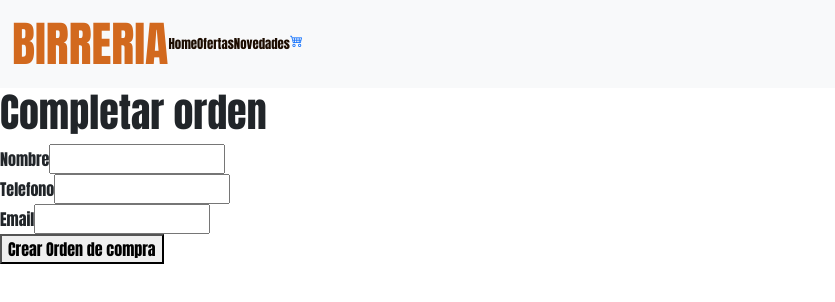
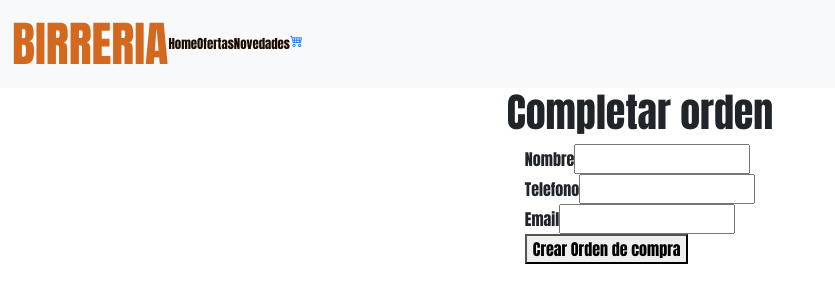
Before and after one commit to juansesar/preentregaSesarJuanManuel, a React (Create React App) app: page /checkout in a window 1280 px wide. Shown: the top 302 px of the page, without its empty margins (0-835 px from the left). Built offline with nearby package versions, Linux system fonts and the light colour scheme.

Commit message:
soluciones

```diff
--- a/src/components/checkOutForm/index.jsx
+++ b/src/components/checkOutForm/index.jsx
@@ -19,7 +19,7 @@ const CheckoutForm = ({ onConfirm }) => {
     return (
         <div className={style['form_conteiner']}>
             <form className={style['form']} onSubmit={handleConfirm}>
-                <label>
+                <label >
                     Nombre
                     <input
                         required
--- a/src/components/checkOutForm/style.module.css
+++ b/src/components/checkOutForm/style.module.css
@@ -1,11 +1,10 @@
 .form{
     display: flex;
     flex-direction: column;
-    justify-content: center;
-    align-content: center;
+
 }
 
 .form_conteiner{
-    width: 100%;
-
+    display: flex;
+    justify-content: center;
 }
--- a/src/components/checkout/index.jsx
+++ b/src/components/checkout/index.jsx
@@ -3,6 +3,7 @@ import { db } from '../../firebase/client'
 import { useContext, useState } from 'react'
 import CheckoutForm from '../checkOutForm'
 import { CartContext } from '../context/CartContext'
+import style from "./style.module.css"
 
 const Checkout = () => {
     const [loading, setLoading] = useState(false)
@@ -70,7 +71,7 @@ const Checkout = () => {
     if (orderId) {
         return (
             <div >
-                <p>su compra se realizo con exito el id de orden es: <b>{orderId}</b></p>
+                <p className={style['info']}>su compra se realizo con exito, el id de su orden es: <b>{orderId}</b></p>
             </div>
         )
     }
@@ -78,15 +79,15 @@ const Checkout = () => {
     if (loading) {
         return (
             <div >
-                <h2>Cargando...</h2>
+                <h2 className={style['info']}>Cargando...</h2>
             </div>
         )
     }
 
     return (
         <div >
-            <h1>Completar orden</h1>
-            <CheckoutForm onConfirm={creatOrder} />
+            <h1 className={style['info']}>Completar orden</h1>
+            <CheckoutForm  onConfirm={creatOrder} />
         </div>
     )
 }
--- /dev/null
+++ b/src/components/checkout/style.module.css
@@ -0,0 +1,5 @@
+.info{
+    display: flex;
+    align-content: center;
+    justify-content: center;
+}
```
